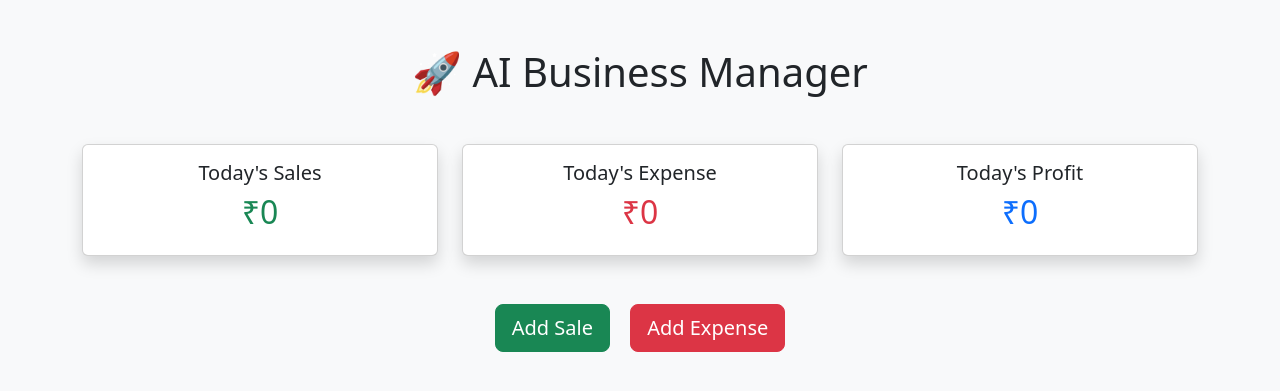
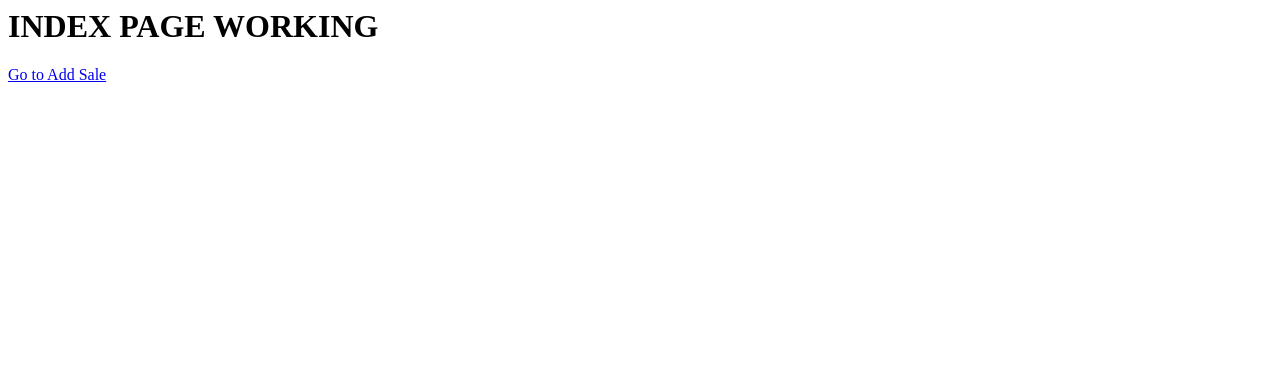
Before and after one commit to vishnubishnoipython/AI-Business-Manager, a Flask app: page / in a window 1280 px wide. Shown: the top 391 px of the page. Run offline with Flask 3, Linux system fonts and the light colour scheme.

Commit message:
Project structure created

```diff
--- a/app.py
+++ b/app.py
@@ -1,4 +1,4 @@
-from flask import Flask, render_template
+from flask import Flask, render_template, request
 
 app = Flask(__name__)
 
@@ -6,5 +6,31 @@ app = Flask(__name__)
 def home():
     return render_template("index.html")
 
+@app.route("/add-sale", methods=["GET", "POST"])
+def add_sale():
+
+    if request.method == "POST":
+        customer = request.form["customer"]
+        product = request.form["product"]
+        quantity = request.form["quantity"]
+        price = request.form["price"]
+
+        return f"""
+        <h2>Sale Saved Successfully ✅</h2>
+
+        <p><b>Customer:</b> {customer}</p>
+        <p><b>Product:</b> {product}</p>
+        <p><b>Quantity:</b> {quantity}</p>
+        <p><b>Price:</b> ₹{price}</p>
+
+        <br>
+        <a href="/add-sale">Add Another Sale</a>
+        <br><br>
+        <a href="/">Back to Dashboard</a>
+        """
+
+    return render_template("add_sale.html")
+
+
 if __name__ == "__main__":
     app.run(debug=True)
--- a/templates/index.html
+++ b/templates/index.html
@@ -1,65 +1,3 @@
-<!DOCTYPE html>
-<html lang="en">
-<head>
-    <meta charset="UTF-8">
-    <meta name="viewport" content="width=device-width, initial-scale=1.0">
-    <title>AI Business Manager</title>
+<h1>INDEX PAGE WORKING</h1>
 
-    <!-- Bootstrap CSS -->
-    <link href="https://cdn.jsdelivr.net/npm/bootstrap@5.3.7/dist/css/bootstrap.min.css" rel="stylesheet">
-</head>
-<body class="bg-light">
-
-<div class="container mt-5">
-
-    <h1 class="text-center mb-5">
-        🚀 AI Business Manager
-    </h1>
-
-    <div class="row">
-
-        <div class="col-md-4">
-            <div class="card shadow">
-                <div class="card-body text-center">
-                    <h5>Today's Sales</h5>
-                    <h2 class="text-success">₹0</h2>
-                </div>
-            </div>
-        </div>
-
-        <div class="col-md-4">
-            <div class="card shadow">
-                <div class="card-body text-center">
-                    <h5>Today's Expense</h5>
-                    <h2 class="text-danger">₹0</h2>
-                </div>
-            </div>
-        </div>
-
-        <div class="col-md-4">
-            <div class="card shadow">
-                <div class="card-body text-center">
-                    <h5>Today's Profit</h5>
-                    <h2 class="text-primary">₹0</h2>
-                </div>
-            </div>
-        </div>
-
-    </div>
-
-    <div class="text-center mt-5">
-
-        <button class="btn btn-success btn-lg me-3">
-            Add Sale
-        </button>
-
-        <button class="btn btn-danger btn-lg">
-            Add Expense
-        </button>
-
-    </div>
-
-</div>
-
-</body>
-</html>
+<a href="/add-sale">Go to Add Sale</a>
```
Also changed, not shown: templates/add_sale.html (added, +56 -0 lines).
